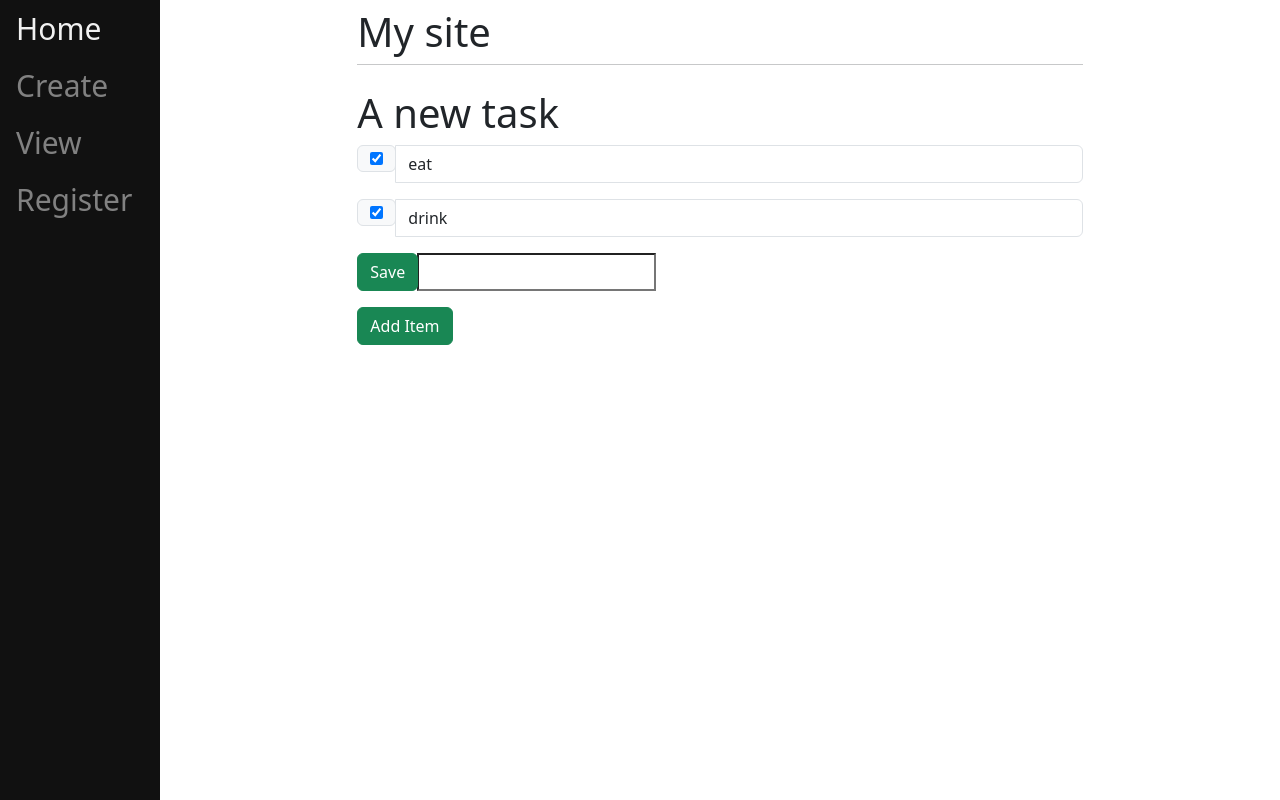
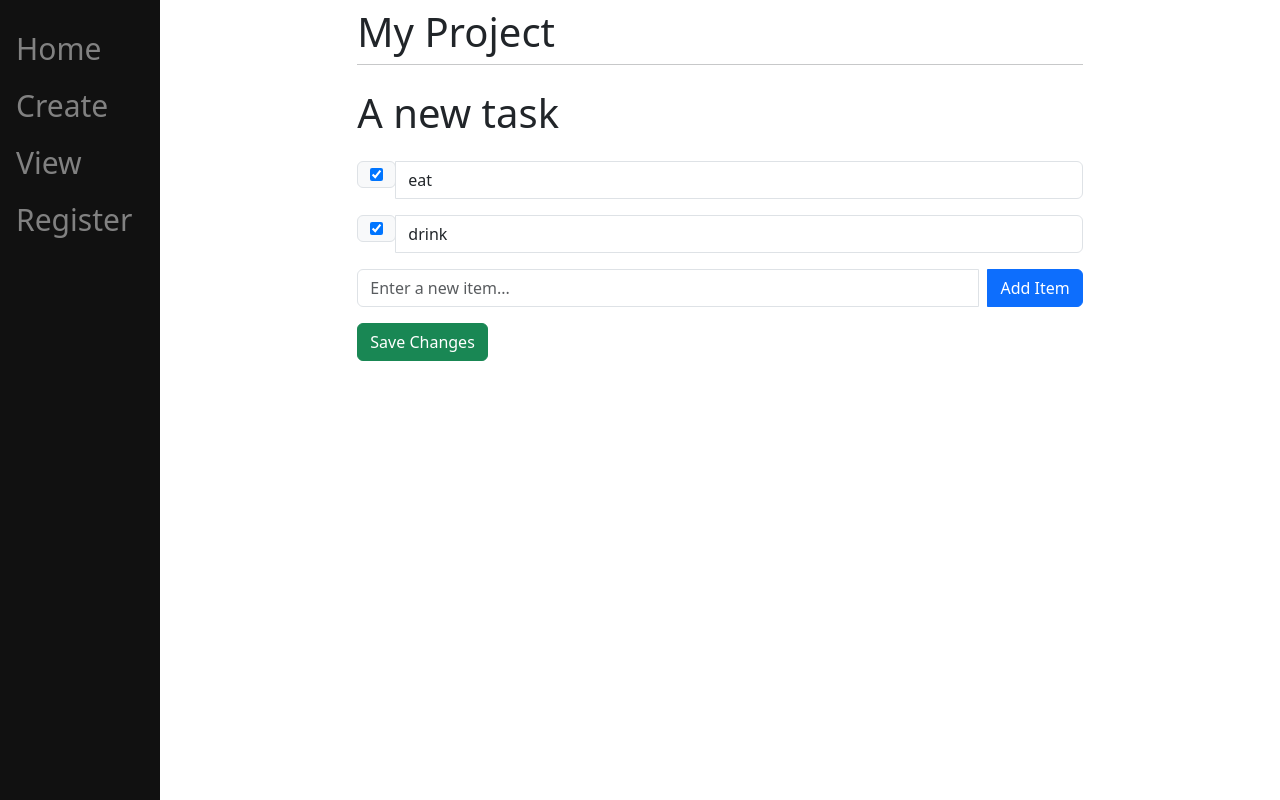
Before and after one commit to blackpearl223T/ennywebsite, a Django app: page /1 in a window 1280 px wide. Run offline with Django 3.2, Linux system fonts and the light colour scheme; a user stored in the database is signed in; data comes from the database, SQL or seed files in the repository; both versions use the stored data as it was after the commit.

Commit message:
HTMl touchups

```diff
--- a/main/Templates/main/base.html
+++ b/main/Templates/main/base.html
@@ -3,28 +3,28 @@
 <head>
     <style type="text/css">
         .sidenav {
-            height:100%;
-            width:160px;
+            height: 100%;
+            width: 160px;
             position: fixed;
-            z-index:1;
-            top:0;
-            left:0;
-            background-color:#111;
+            z-index: 1;
+            top: 0;
+            left: 0;
+            background-color: #111;
             overflow-x: hidden;
-            padding: top 20px;
+            padding-top: 20px;
         }
         .sidenav a {
-            padding:6px 8px 6px 16px;
+            padding: 6px 8px 6px 16px;
             text-decoration: none;
             font-size: 30px;
             color: #818181;
-            display:block
+            display: block;
         }
-        .sidenav a:hover{
+        .sidenav a:hover {
             color: #f1f1f1;
         }
-        .main{
-            margin-left:160px;
+        .main {
+            margin-left: 160px;
             padding: 0px 10px;
         }
     </style>
@@ -34,10 +34,8 @@
 
     <link href="https://cdn.jsdelivr.net/npm/bootstrap@5.3.3/dist/css/bootstrap.min.css" rel="stylesheet" integrity="sha384-QWTKZyjpPEjISv5WaRU9OFeRpok6YctnYmDr5pNlyT2bRjXh0JMhjY6hW+ALEwIH" crossorigin="anonymous">
 
-</head>
     <title>{% block title %}Timeless website{% endblock %}</title>
 </head>
-
 <body>
     <div class="sidenav">
         <a href="/home">Home</a>
@@ -49,7 +47,7 @@
     <div id="content" class="main">
         <div class="row justify-content-center">
             <div class="col-8">
-                <h1 class="mt-2">My site</h1>
+                <h1 class="mt-2">My Project</h1>
                 <hr class="mt-0 mb-4">
                 {% block content %}
                     {% if user.is_authenticated %}
--- a/main/Templates/main/list.html
+++ b/main/Templates/main/list.html
@@ -1,32 +1,29 @@
 {% extends 'main/base.html' %}
-{% block title %}View List{% endblock%}
+{% block title %}View List{% endblock %}
 
 {% block content %}
-    <h1>{{ls.name}}</h1>
+    <h1 class="mb-4">{{ ls.name }}</h1>
     <form method="post" action="#">
         {% csrf_token %}
+
         {% for item in ls.item_set.all %}
         <div class="input-group mb-3">
             <div class="input-group-prepend">
                 <div class="input-group-text">
-                {% if item.complete == True %}
-                    <input type="checkbox", value="clicked", name="c{{item.id}}" checked>
-                {% else %}
-                    <input type="checkbox", value="clicked", name="c{{item.id}}">
-                {% endif %}
+                    <input type="checkbox" value="clicked" name="c{{ item.id }}" {% if item.complete %}checked{% endif %}>
                 </div>
             </div>
-        <input type ="text", value="{{item.text}}" class="form-control">
+            <input type="text" value="{{ item.text }}" class="form-control" readonly>
         </div>
         {% endfor %}
 
+        <!-- Section to Add New Items -->
         <div class="input-group mb-3">
-        <div class="input-group-prepend">
-            <button type="submit", name="save",value="save", class="btn btn-success">Save</button>
+            <input type="text" name="new" class="form-control" placeholder="Enter a new item...">
+            <button type="submit" name="newItem" value="newItem" class="btn btn-primary ms-2">Add Item</button>
+        </div>
 
-        </div>
-        <input type="text", name="new">
-    </div>
-    <button type="t", name="newItem",value="new Item", class="btn btn-success">Add Item</button>
+        <!-- Save Changes Button -->
+        <button type="submit" name="save" value="save" class="btn btn-success">Save Changes</button>
     </form>
 {% endblock %}
```
Also changed, not shown: main/Templates/main/create.html (+18 -10 lines), main/Templates/main/home.html (+15 -1 lines), main/Templates/main/view.html (+20 -4 lines), db.sqlite3. Lines whose indentation alone changed are shown as unchanged.
